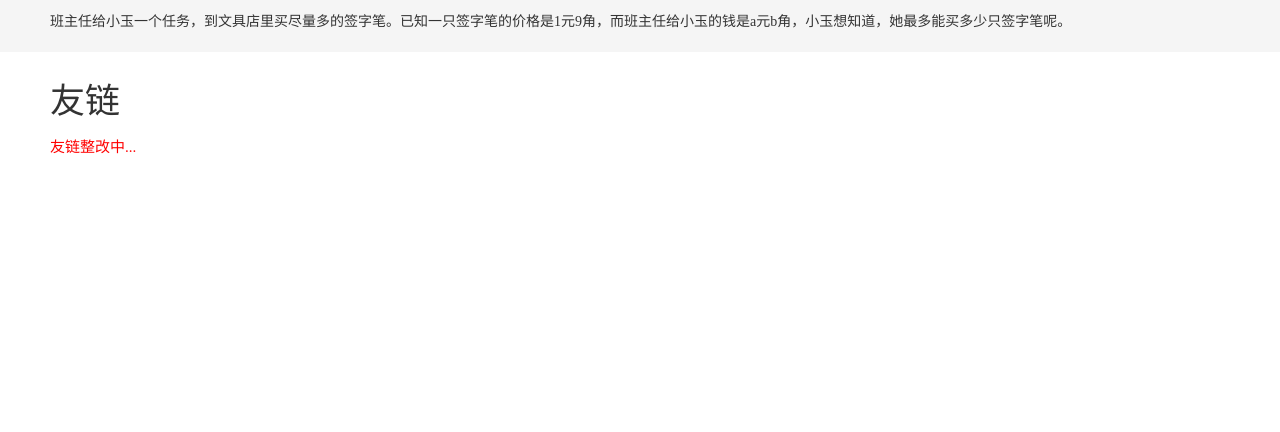
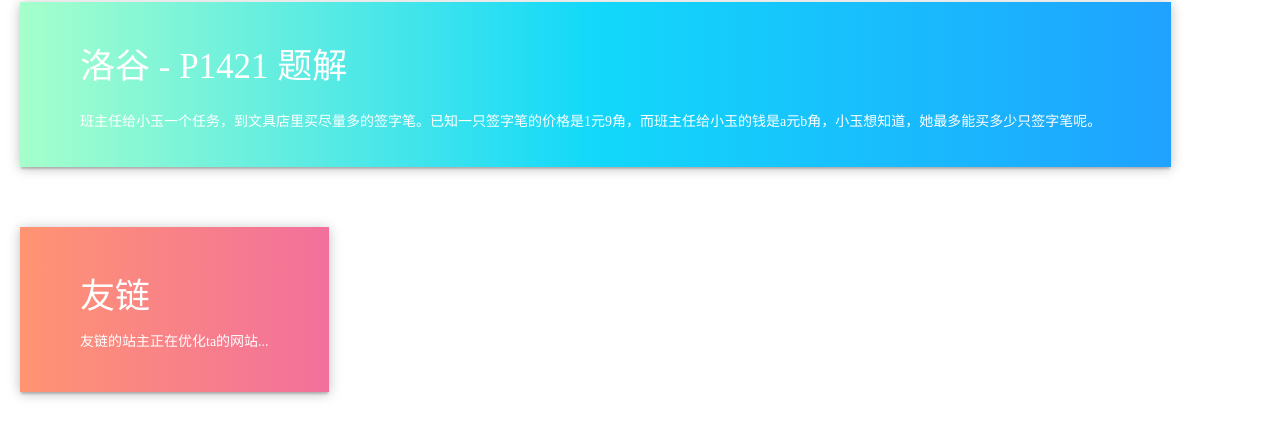
Before and after one commit to Perplex67/Perplex67.github.io, a plain HTML site: page index.html in a window 1280 px wide. Shown: the part 747-1179 px from the top of the page. Before the commit the page ends 916 px from the top, so only its background shows below. Drawn offline with nearby package versions, Linux system fonts and the light colour scheme.

Commit message:
更改了文章的显示方式(卡片式)，利用css的bug做了个动效

```diff
--- a/index.html
+++ b/index.html
@@ -16,7 +16,7 @@
     <script src="https://cdn.jsdelivr.net/npm/jquery@1.12.4/dist/jquery.min.js"></script>
     <script>
         $(document).ready(function () {
-            $(".little-title").addClass("title")
+            $(".little-title").addClass("title");
         });
     </script>
 
@@ -57,16 +57,18 @@
         <a class="alert-link" href="https://github.com/Perplex67">我的 GitHub 链接在这儿!</a>
     </div>
 
-    <div class="introduce-background">
-        <a class="link" href="./doc/lg-P1421.html" target="_blank">洛谷 - P1421 题解</a>
-        <p class="introduce-text">
-            班主任给小玉一个任务，到文具店里买尽量多的签字笔。已知一只签字笔的价格是1元9角，而班主任给小玉的钱是a元b角，小玉想知道，她最多能买多少只签字笔呢。
-        </p>
+    <div class="doc-background">
+        <button class="doc-btn background1">
+            <a class="link" href="./doc/lg-P1421.html" target="_blank" style="color: #fff;">洛谷 - P1421 题解</a>
+            <p class="introduce-text">班主任给小玉一个任务，到文具店里买尽量多的签字笔。已知一只签字笔的价格是1元9角，而班主任给小玉的钱是a元b角，小玉想知道，她最多能买多少只签字笔呢。</p>
+        </button>
     </div>
 
-    <div>
-        <p class="introduce-title">友链</p>
-        <p class="none">友链整改中...</p>
-        <!-- <a href="https://www.oo0v0oo.com/" class="other-link introduce-text" target="_blank">这是个大佬，一定要看！！！</a> -->
+    <div class="doc-background">
+        <button class="doc-btn background2">
+            <a class="link" href="./doc/lg-P1421.html" target="_blank" style="color: #fff;">友链</a>
+            <p class="none">友链的站主正在优化ta的网站...</p>
+            <!-- <a href="https://www.oo0v0oo.com/" class="other-link introduce-text" target="_blank">这是个大佬，一定要看！！！</a> -->
+        </button>
     </div>
 </body>
--- a/style.css
+++ b/style.css
@@ -30,10 +30,12 @@
 }
 
 .none {
+    display: inline-block;
+
     margin-left: 50px;
-    font-size: 15px;
-
-    color: red;
+    margin-top: 10px;
+    margin-right: 50px;
+    margin-bottom: 20px;
 }
 
 .menu {
@@ -45,21 +47,29 @@
     /* W3C, IE 10+/ Edge, Firefox 16+, Chrome 26+, Opera 12+, Safari 7+ */
 
 
+    margin-bottom: 10px;
+    padding-bottom: 25px;
+
     padding: 10px;
-    padding-top: 40px;
-    padding-bottom: 40px;
-}
-
-.stable-build {
-    color: rgb(145, 175, 220);
+    padding-top: 80px;
+    padding-bottom: 65px
 }
 
 .alert-link:hover {
     text-decoration: none;
 }
 
-.donwloads-center {
-    text-align: center;
+.doc-btn {
+    border: none;
+    padding: 20px;
+    transition: 0.3s;
+
+    box-shadow: 0 3px 2px -1px rgba(0, 0, 0, .2), 0 2px 10px 0 rgba(0, 0, 0, .14), 0 1px 15px 0 rgba(0, 0, 0, .12);
+}
+
+.doc-btn:hover {
+    box-shadow: 0 5px 5px -3px rgba(0, 0, 0, .2), 0 8px 10px 1px rgba(0, 0, 0, .14), 0 3px 14px 2px rgba(0, 0, 0, .12);
+    box-shadow: 0 20px 5px;
 }
 
 .introduce {
@@ -86,15 +96,47 @@
 
     font-size: 35px;
     text-decoration: none;
-    color: rgb(51, 51, 51);
+
+    text-align: left;
 }
 
-.introduce-background {
-    background-color: rgb(245, 245, 245);
+.doc-background {
+    padding: 20px;
+}
+
+.background1 {
+    background: #1FA2FF;
+    background: -webkit-linear-gradient(to right, #A6FFCB, #12D8FA, #1FA2FF);
+    background: linear-gradient(to right, #A6FFCB, #12D8FA, #1FA2FF);
+
+    color: #fff;
+
+    padding: 10px;
+    padding-top: 15px;
+    padding-bottom: 15px;
+    padding-right: 20px;
+
+    margin-bottom: 20px;
+}
+
+.background2 {
+    background: #f2709c;
+    background: -webkit-linear-gradient(to right, #ff9472, #f2709c);
+    background: linear-gradient(to right, #ff9472, #f2709c);
+
+    color: #fff;
+
+    padding: 10px;
+    padding-top: 20px;
+    padding-bottom: 20px;
+
+    margin-bottom: 20px;
 }
 
 .introduce-text {
     display: inline-block;
+
+    text-align: left;
 
     margin-left: 50px;
     margin-top: 20px;
@@ -104,16 +146,6 @@
 
 .function {
     margin-bottom: 15px;
-}
-
-
-.download-sub-title {
-    color: rgb(170, 175, 205);
-    font-size: 15px;
-}
-
-.other-downloads {
-    text-align: center;
 }
 
 .other-link {
@@ -129,15 +161,7 @@
     color: rgb(51, 51, 51);
 }
 
-.link:visited {
-    color: rgb(51, 51, 51);
-}
-
 .downloads:hover {
     box-shadow: 0 5px 20px black;
     opacity: 1;
 }
-
-.other-link:visited {
-    text-decoration: none;
-}
```
